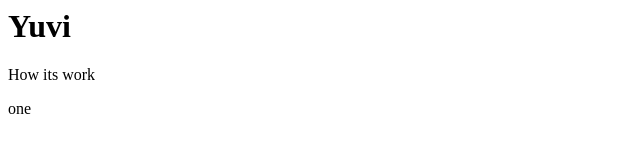
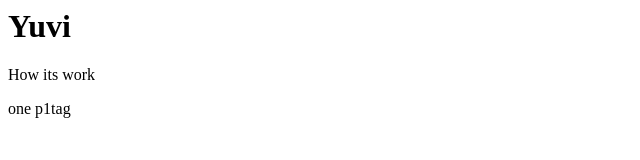
Before and after one commit to herr-Wolf/yuvi1, a plain HTML site: page index.html in a window 1280 px wide. Shown: the full height of the page, 0-640 px from the left. Drawn offline with Linux system fonts and the light colour scheme.

Commit message:
add p1 tag

```diff
--- a/index.html
+++ b/index.html
@@ -2,4 +2,5 @@
 <h1>Yuvi</h1>
 <p>How its work</p>
 <new >one</new>
+<p1>p1tag</p1>
 </html>
```
